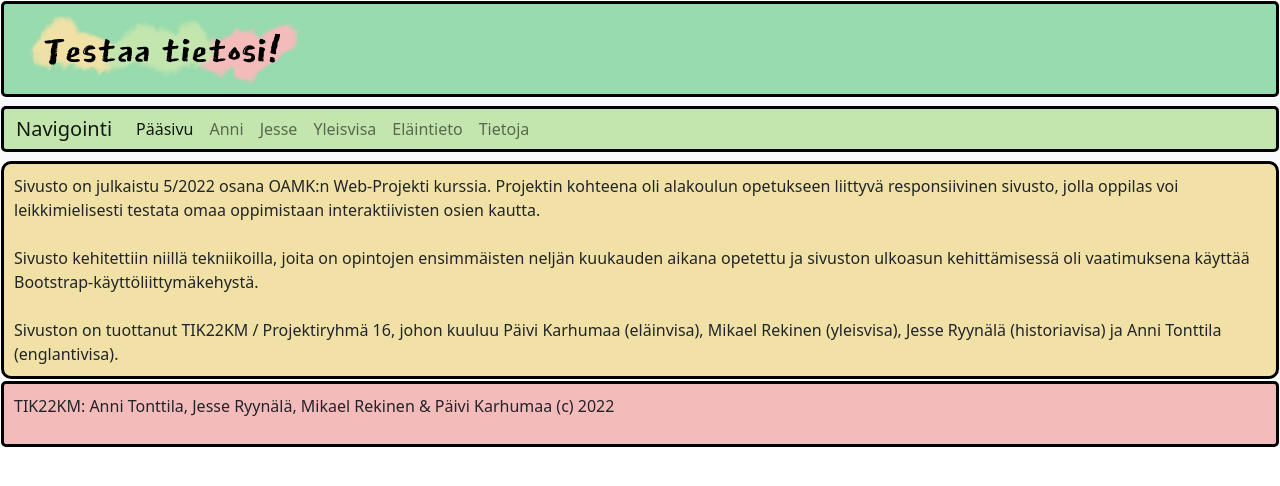
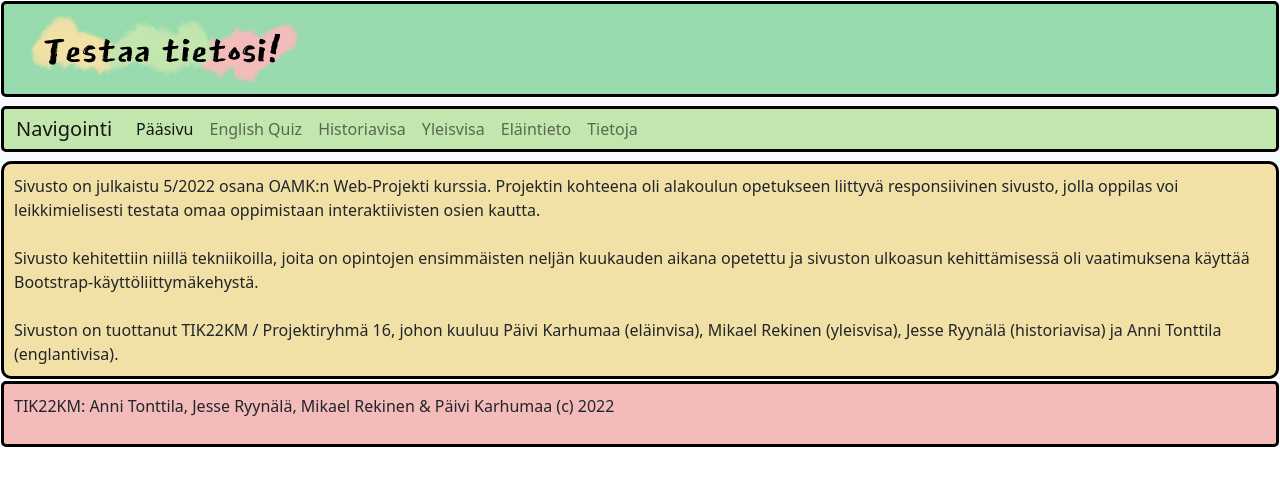
Before and after one commit to MRekinen/Web-projekti_R16, a plain HTML site: page pages/tietoja.html in a window 1280 px wide. Drawn offline with nearby package versions, Linux system fonts and the light colour scheme.

Commit message:
navigointi hienosäätöä

```diff
--- a/pages/tietoja.html
+++ b/pages/tietoja.html
@@ -24,10 +24,10 @@
               <li class="nav-item">
                 <a class="nav-link active" aria-current="page" href="/index.html">Pääsivu</a>
                 <li class="nav-item">
-                    <a class="nav-link" href="about.html">Anni</a>
+                    <a class="nav-link" href="/pages/english.html">English Quiz</a>
                   </li>
                   <li class="nav-item">
-                    <a class="nav-link" href="/pages/Jesse.html">Jesse</a>
+                    <a class="nav-link" href="/pages/Jesse.html">Historiavisa</a>
                   </li>
                   <li class="nav-item">
                     <a class="nav-link" href="/pages/yleisvisa.html">Yleisvisa</a>
```
Also changed, not shown: pages/Jesse.html (+1 -1 lines), pages/english.html (+1 -1 lines), pages/yleisvisa.html (+1 -1 lines).
